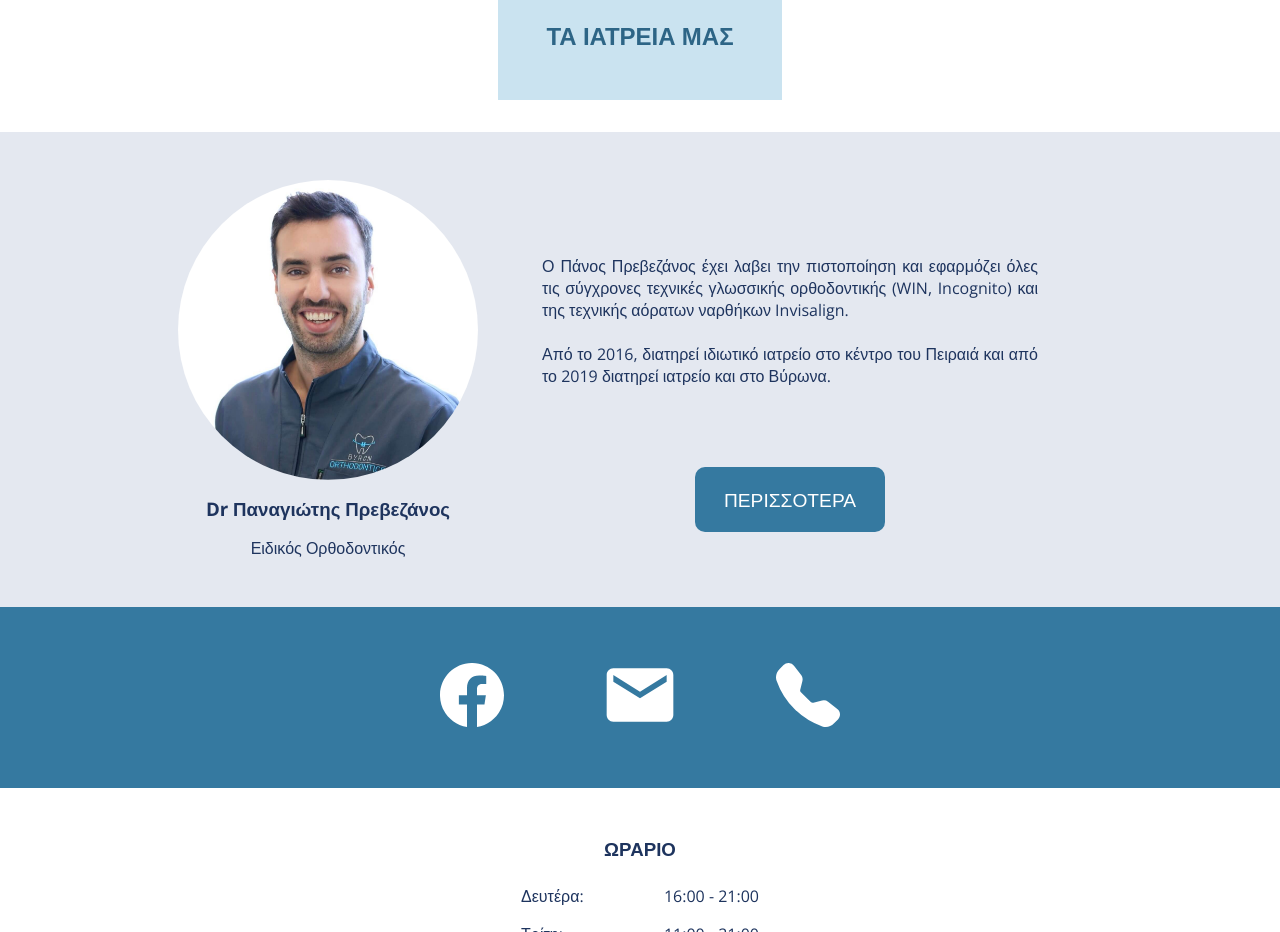
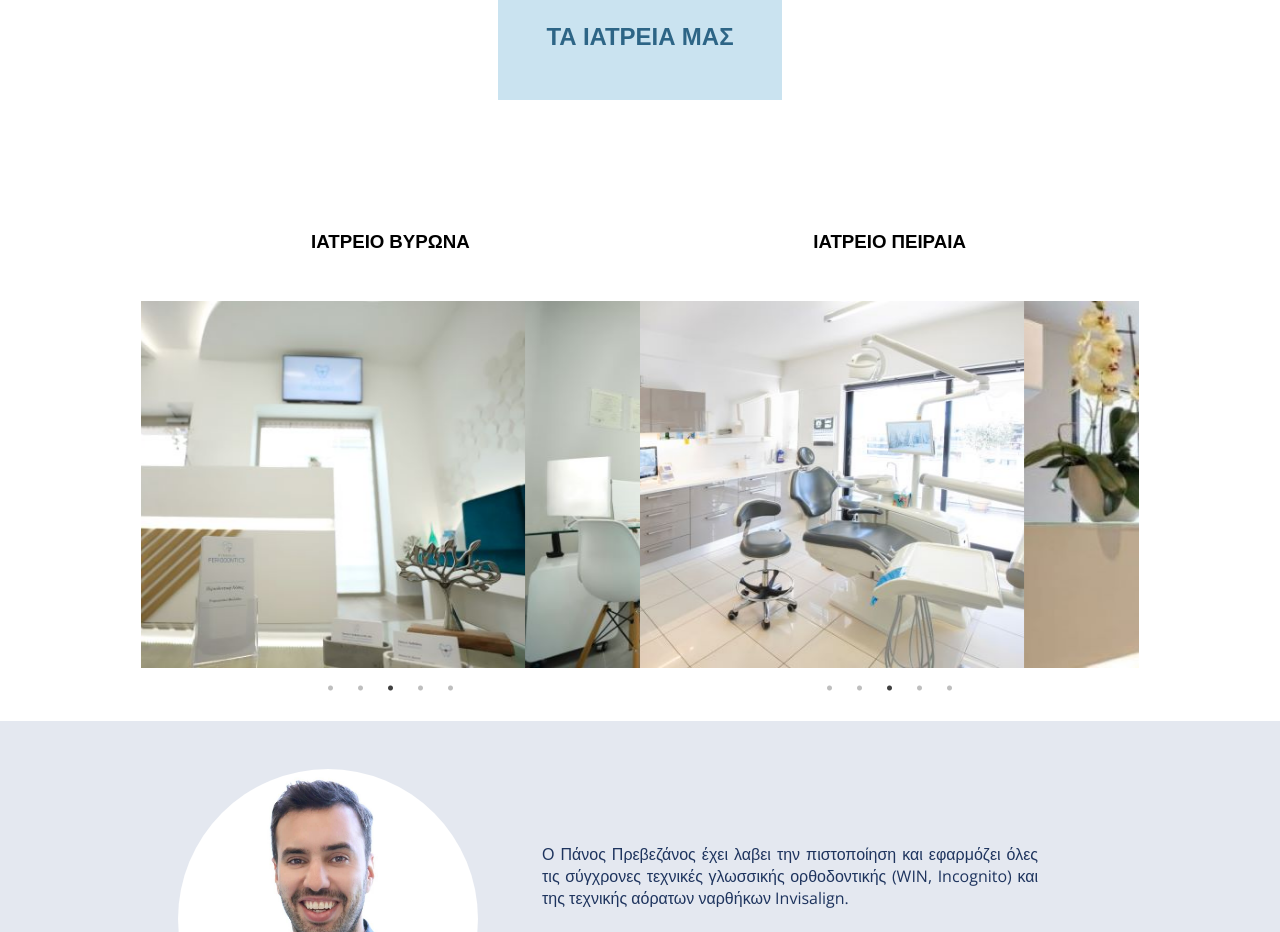
Before and after one commit to 3vilBonobo/orthobyron.gr, a React (Create React App) app: page / in a window 1280 px wide. Shown: the part 3100-4032 px from the top of the page. Built offline with nearby package versions, Linux system fonts and the light colour scheme.

Commit message:
fix carousels

```diff
--- a/package.json
+++ b/package.json
@@ -1,7 +1,7 @@
 {
   "name": "orthobyron",
   "version": "0.1.0",
-  "homepage": "https://3vilBonobo.github.io/orthobyron.gr",
+  "homepage": ".",
   "private": true,
   "dependencies": {
     "@emailjs/browser": "^3.10.0",
--- a/src/components/ClinicsCarousel.js
+++ b/src/components/ClinicsCarousel.js
@@ -1,5 +1,42 @@
-const ClinicsCarousel = ({ clinic }) => {
-  return;
-};
+import React, { Component } from 'react';
+import {
+  StyledClinicsCarouselWrapper,
+  StyledClinicsCarouselTitle,
+  StyledClinicsCarouselImageWrapper,
+  StyledClinicsCarouselImage,
+} from '../components/styles/ClinicsCarousel.style';
+import Slider from 'react-slick';
+import '../../node_modules/slick-carousel/slick/slick.css';
+import '../../node_modules/slick-carousel/slick/slick-theme.css';
 
-export default ClinicsCarousel;
+export default class ClinicsCarousel extends Component {
+  render() {
+    const settings = {
+      dots: true,
+      arrows: false,
+      infinite: true,
+      speed: 3000,
+      slidesToShow: 1,
+      slidesToScroll: 1,
+      autoplay: true,
+      draggable: true,
+    };
+    return (
+      <StyledClinicsCarouselWrapper>
+        <StyledClinicsCarouselTitle>
+          {this.props.clinic.title}
+        </StyledClinicsCarouselTitle>
+        <Slider {...settings}>
+          {console.log(this.props.clinic.images)}
+          {this.props.clinic.images.map((item, index) => {
+            return (
+              <StyledClinicsCarouselImageWrapper key={index}>
+                <StyledClinicsCarouselImage src={item} alt="" />
+              </StyledClinicsCarouselImageWrapper>
+            );
+          })}
+        </Slider>
+      </StyledClinicsCarouselWrapper>
+    );
+  }
+}
--- a/src/components/Styles/Clinics.style.js
+++ b/src/components/Styles/Clinics.style.js
@@ -52,3 +52,14 @@ export const StyledClinicsInfo = styled.div`
   margin-bottom: 2rem;
   line-height: 2rem;
 `;
+
+export const StyledClinicsCarouselSection = styled.div`
+  width: 100%;
+  display: flex;
+  flex-direction: column;
+  align-items: center;
+  justify-content: space-between;
+  @media screen and (min-width: 768px) {
+    flex-direction: row;
+  }
+`;
--- /dev/null
+++ b/src/components/Styles/ClinicsCarousel.style.js
@@ -0,0 +1,25 @@
+import styled from 'styled-components';
+
+export const StyledClinicsCarouselWrapper = styled.div`
+  width: 40%;
+`;
+
+export const StyledClinicsCarouselTitle = styled.h3`
+  font-weight: 600;
+  text-align: center;
+  padding: 3rem;
+`;
+
+export const StyledClinicsCarouselImageWrapper = styled.div`
+  display: flex;
+  align-items: center;
+  justify-content: center;
+`;
+
+export const StyledClinicsCarouselImage = styled.img`
+  max-width: 300px;
+  height: auto;
+  @media screen and (min-width: 768px) {
+    max-width: 550px;
+  }
+`;
--- a/src/components/Styles/Home.styles.js
+++ b/src/components/Styles/Home.styles.js
@@ -177,10 +177,12 @@ export const StyledClinicsTitle = styled.h2`
 `;
 
 export const StyledClinicsCarousels = styled.div`
+  width: 100%;
   display: flex;
-  flex-direction: column;
   align-items: center;
   justify-content: center;
+  flex-direction: column;
+  padding: 3rem 1rem;
   @media screen and (min-width: 768px) {
     flex-direction: row;
   }
--- a/src/components/routes/Clinics.js
+++ b/src/components/routes/Clinics.js
@@ -1,14 +1,14 @@
 import { iatreia, clinicsImages } from '../../data/data';
 import ClinicsCarousel from '../ClinicsCarousel';
-import { StyledClinicsCarousels } from '../styles/Home.styles';
 import {
   StyledClinicsMainSection,
   StyledClinicsTitle,
   StyledClinicsText,
   StyledClinicsInfoWrapper,
   StyledClinicsInfo,
+  StyledClinicsCarouselSection,
 } from '../styles/Clinics.style';
-
+import { StyledClinicsCarouselWrapper } from '../styles/ClinicsCarousel.style';
 const Clinics = () => {
   return (
     <StyledClinicsMainSection>
@@ -30,10 +30,10 @@ const Clinics = () => {
           }}
         ></StyledClinicsInfo>
       </StyledClinicsInfoWrapper>
-      <StyledClinicsCarousels>
+      <StyledClinicsCarouselSection>
         <ClinicsCarousel clinic={clinicsImages.byron} />
         <ClinicsCarousel clinic={clinicsImages.piraeus} />
-      </StyledClinicsCarousels>
+      </StyledClinicsCarouselSection>
     </StyledClinicsMainSection>
   );
 };
--- a/src/components/routes/Home.js
+++ b/src/components/routes/Home.js
@@ -64,10 +64,10 @@ const Home = () => {
       </StyledCTASection>
       <StyledClinicsSection>
         <StyledClinicsTitle>ΤΑ ΙΑΤΡΕΙΑ ΜΑΣ</StyledClinicsTitle>
-        {/* <StyledClinicsCarousels>
+        <StyledClinicsCarousels>
           <ClinicsCarousel clinic={clinicsImages.byron} />
           <ClinicsCarousel clinic={clinicsImages.piraeus} />
-        </StyledClinicsCarousels> */}
+        </StyledClinicsCarousels>
       </StyledClinicsSection>
 
       <StyledPersonnelSection>
--- a/src/index.js
+++ b/src/index.js
@@ -4,7 +4,7 @@ import './index.css';
 import { theme } from './components/styles/theme';
 import App from './App';
 import { ThemeProvider } from 'styled-components';
-import { HashRouter as Router } from 'react-router-dom';
+import { BrowserRouter as Router } from 'react-router-dom';
 
 const root = ReactDOM.createRoot(document.getElementById('root'));
 root.render(
```
